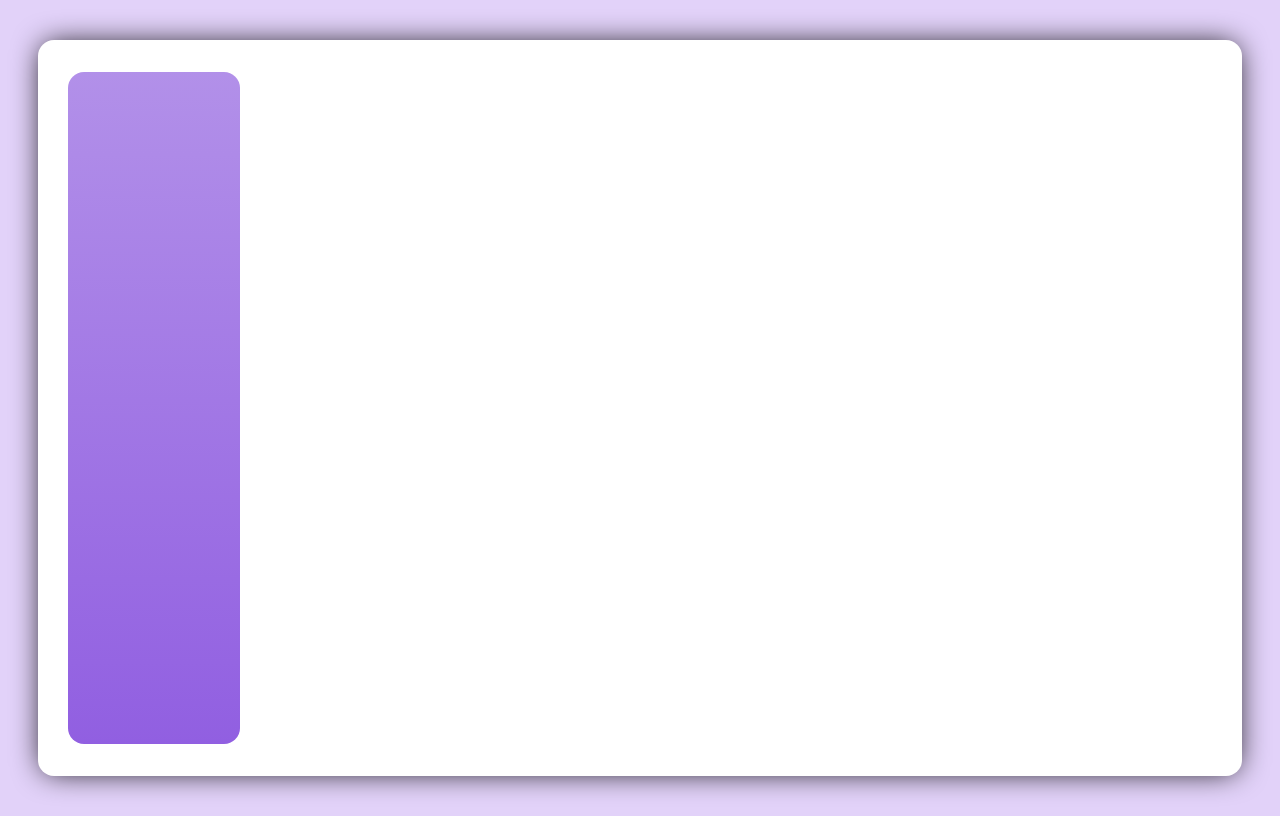
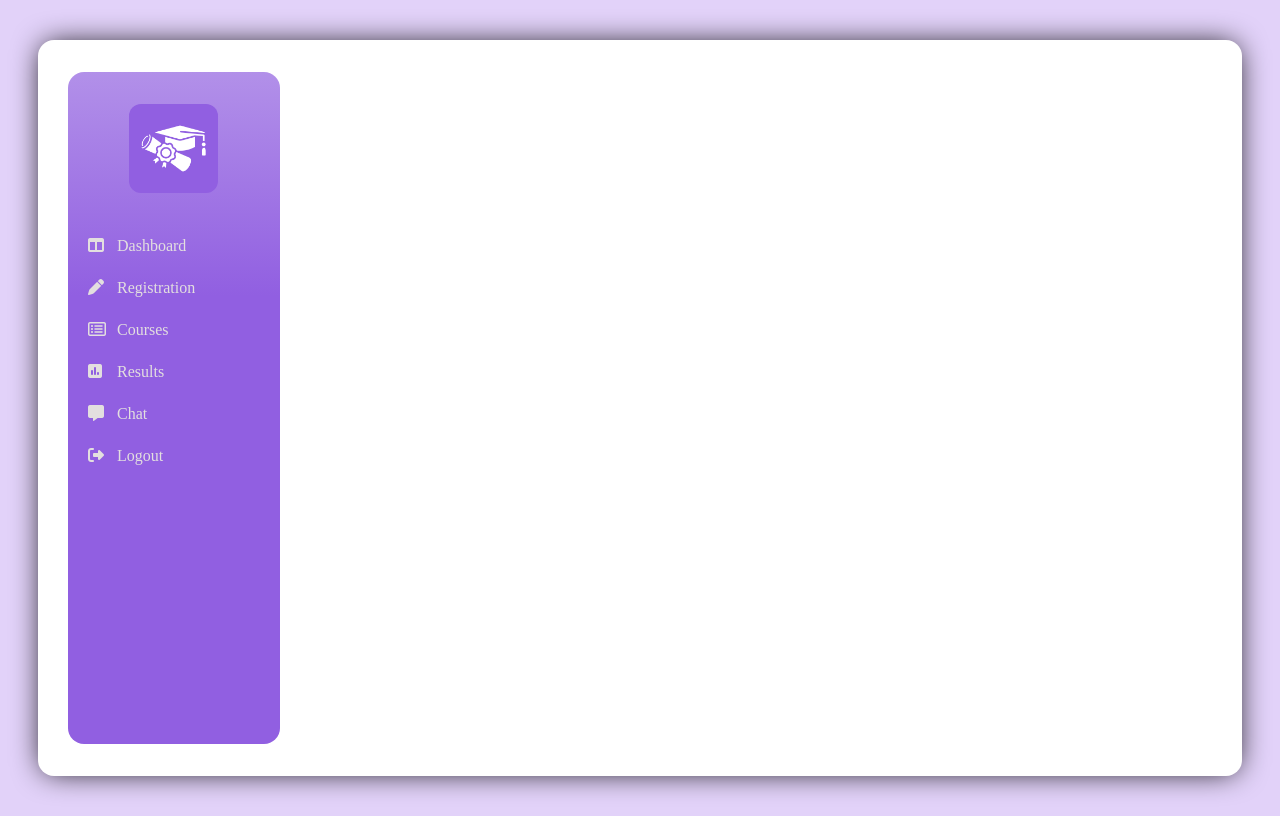
Before and after one commit to mussie-alemayehu/student-portal, a PHP site: page / in a window 1280 px wide. Run offline with PHP 8.4, Linux system fonts and the light colour scheme; some libraries are stand-ins or nearby versions.

Commit message:
complete the UI of the navigation bar of the dashboard

```diff
--- a/dashboard/index.html
+++ b/dashboard/index.html
@@ -6,11 +6,63 @@
     <title>Dashboard</title>
     <link rel="stylesheet" href="style.css">
     <link rel="stylesheet" href="styles/side-nav-styles.css">
+    <script src="https://kit.fontawesome.com/13dd5a24f4.js" crossorigin="anonymous"></script>
+    <style>
+        .nav-icon {
+            display: inline-block;
+            width: 25px;
+            text-align: left;
+            color: rgb(227, 223, 223);
+        }
+    </style>
 </head>
 
 <body>
     <div class="container">
         <div class="side-nav">
+            <img src="education-hat.png" alt="Education hat">
+            <div class="nav-item">
+                <a href="">
+                    <i class="nav-icon fa-solid fa-table-columns"></i>
+                    Dashboard
+                </a>
+            </div>
+
+            <div class="nav-item">
+                <a href="">
+                    <i class="nav-icon fa-solid fa-pen"></i>
+                    Registration
+                </a>
+            </div>
+
+            <div class="nav-item">
+                <a href="">
+                    <i class="nav-icon fa-regular fa-rectangle-list"></i>
+                    Courses
+                </a>
+            </div>
+
+            <div class="nav-item">
+                <a href="">
+                    <i class="nav-icon fa-solid fa-square-poll-vertical"></i>
+                    Results
+                </a>
+            </div>
+
+            <div class="nav-item">
+                <a href="">
+                    <i class="nav-icon fa-solid fa-message"></i>
+                    Chat
+                </a>
+            </div>
+
+            <div class="nav-item">
+                <a href="">
+                    <i class="nav-icon fa-solid fa-right-from-bracket"></i>
+                    Logout
+                </a>
+            </div>
+
         </div>
     </div>
 </body>
--- a/dashboard/styles/side-nav-styles.css
+++ b/dashboard/styles/side-nav-styles.css
@@ -1,9 +1,10 @@
 .side-nav {
-    height: 84vh;
+    height: 76vh;
     width: 15%;
-    background-image: linear-gradient(to bottom, #B290E9, #915FE1);
+    padding: 4vh 20px;
+    background-image: linear-gradient(to bottom, #B290E9, #915FE1, #915FE1, #915FE1);
     border-radius: 16px;
-    text-align: center;
+    text-align: left;
 }
 
 .container {
@@ -12,3 +13,23 @@
     border-radius: 16px;
     box-shadow: 0 0 30px -5px black;
 }
+
+.side-nav img {
+    display: block;
+    width: 40%;
+    background-color: #915FE1;
+    padding: 10px;
+    margin: 0 auto 4vh;
+    border-radius: 12px;
+    clear: both;
+}
+
+.nav-item {
+    display: block;
+    padding: 1.5vh 0;
+}
+
+.nav-item a {
+    text-decoration: none;
+    color: rgb(227, 223, 223);
+}
```
